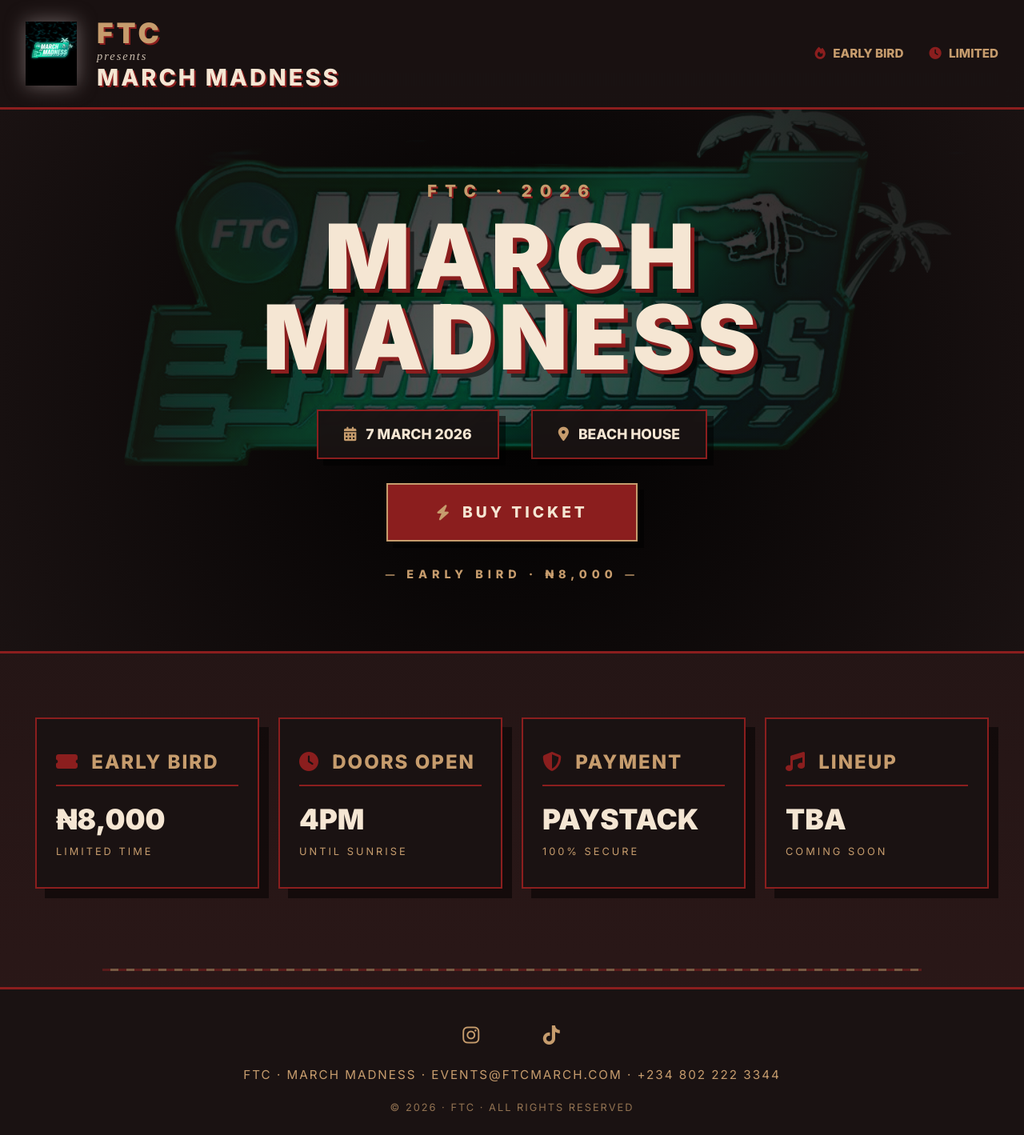
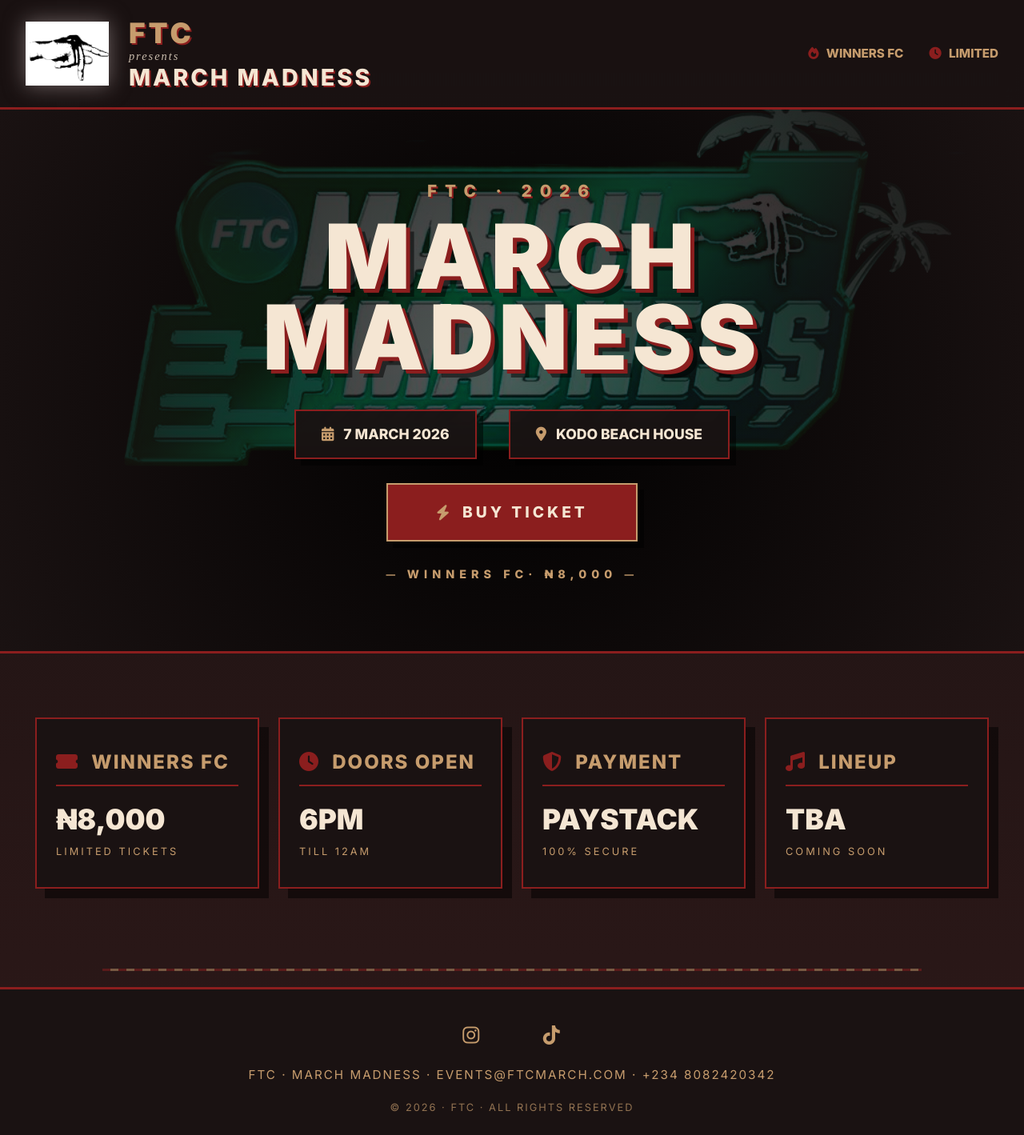
Before and after one commit to johnsonkehinde07/ftc-march-madness-frontend, a plain HTML site: page index.html in a window 1280 px wide. Shown: the whole page at 80% size. Drawn offline with Linux system fonts and the light colour scheme; no server answers; some icons are missing; a web font is replaced by a local one.

Commit message:
Final update: Complete frontend with sexy mobile responsiveness

```diff
--- a/index.html
+++ b/index.html
@@ -12,7 +12,7 @@
 
   <header class="logo-header">
     <div class="logo-group">
-      <img src="pictures/march%20madness.jpeg" alt="FTC MARCH MADNESS" class="logo-img">
+      <img src="pictures/logo.jpeg" alt="FTC MARCH MADNESS" class="logo-img">
       <div class="logo-text-wrapper">
         <span class="logo-ftc">FTC</span>
         <span class="logo-presents">presents</span>
@@ -20,7 +20,7 @@
       </div>
     </div>
     <div class="nav-accent">
-      <span><i class="fas fa-fire"></i> EARLY BIRD</span>
+      <span><i class="fas fa-fire"></i> WINNERS FC</span>
       <span><i class="fas fa-clock"></i> LIMITED</span>
     </div>
   </header>
@@ -36,7 +36,7 @@
 
       <div class="event-info">
         <span><i class="fas fa-calendar-alt"></i> 7 MARCH 2026</span>
-        <span><i class="fas fa-map-marker-alt"></i> BEACH HOUSE</span>
+        <span><i class="fas fa-map-marker-alt"></i> KODO BEACH HOUSE</span>
       </div>
       <a href="buy.html" class="btn">
         <i class="fas fa-bolt"></i> BUY TICKET
@@ -47,14 +47,14 @@
 
   <div class="details-grid">
     <div class="card">
-      <h3><i class="fas fa-ticket-alt"></i> EARLY BIRD</h3>
+      <h3><i class="fas fa-ticket-alt"></i> WINNERS FC</h3>
       <p>₦8,000</p>
-      <p class="note">limited time</p>
+      <p class="note">limited tickets</p>
     </div>
     <div class="card">
       <h3><i class="fas fa-clock"></i> DOORS OPEN</h3>
-      <p>4PM</p>
-      <p class="note">until sunrise</p>
+      <p>6PM</p>
+      <p class="note">till 12AM</p>
     </div>
     <div class="card">
       <h3><i class="fas fa-shield-alt"></i> PAYMENT</h3>
@@ -76,7 +76,7 @@
       <i class="fab fa-x-twitter"></i>
       <i class="fab fa-tiktok"></i>
     </div>
-    <p>FTC · MARCH MADNESS · events@ftcmarch.com · +234 802 222 3344</p>
+    <p>FTC · MARCH MADNESS · events@ftcmarch.com · +234 8082420342</p>
     <p class="copyright">© 2026 · FTC · ALL RIGHTS RESERVED</p>
   </footer>
 
@@ -86,13 +86,13 @@
       .then(response => response.json())
       .then(data => {
         if (data.success) {
-          document.getElementById('priceDisplay').innerHTML = `early bird · ₦${data.data.price.toLocaleString()}`;
-          document.getElementById('availabilityDisplay').innerHTML = `⏤ ${data.data.available} TICKETS LEFT · EARLY BIRD ⏤`;
+          document.getElementById('priceDisplay').innerHTML = `winners fc· ₦${data.data.price.toLocaleString()}`;
+          document.getElementById('availabilityDisplay').innerHTML = `⏤ ${data.data.available} TICKETS LEFT · WINNERS FC ⏤`;
         }
       })
       .catch(error => {
         console.error('Error fetching availability:', error);
-        document.getElementById('availabilityDisplay').innerHTML = `⏤ EARLY BIRD · ₦8,000 ⏤`;
+        document.getElementById('availabilityDisplay').innerHTML = `⏤ WINNERS FC· ₦8,000 ⏤`;
       });
   </script>
 </body>
```
Also changed, not shown: buy.html (+7 -7 lines), fail.html (+1 -1 lines), success.html (+1 -1 lines), pictures/logo.png (added).
